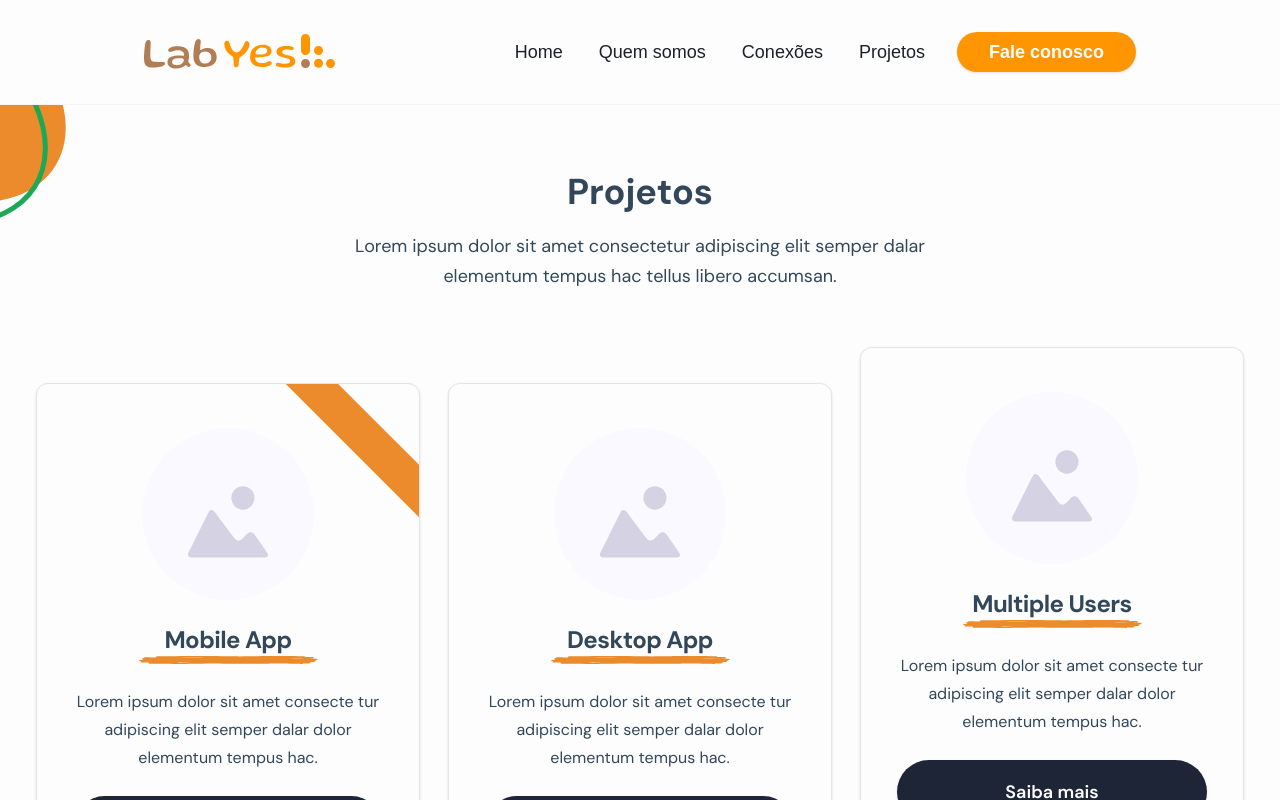
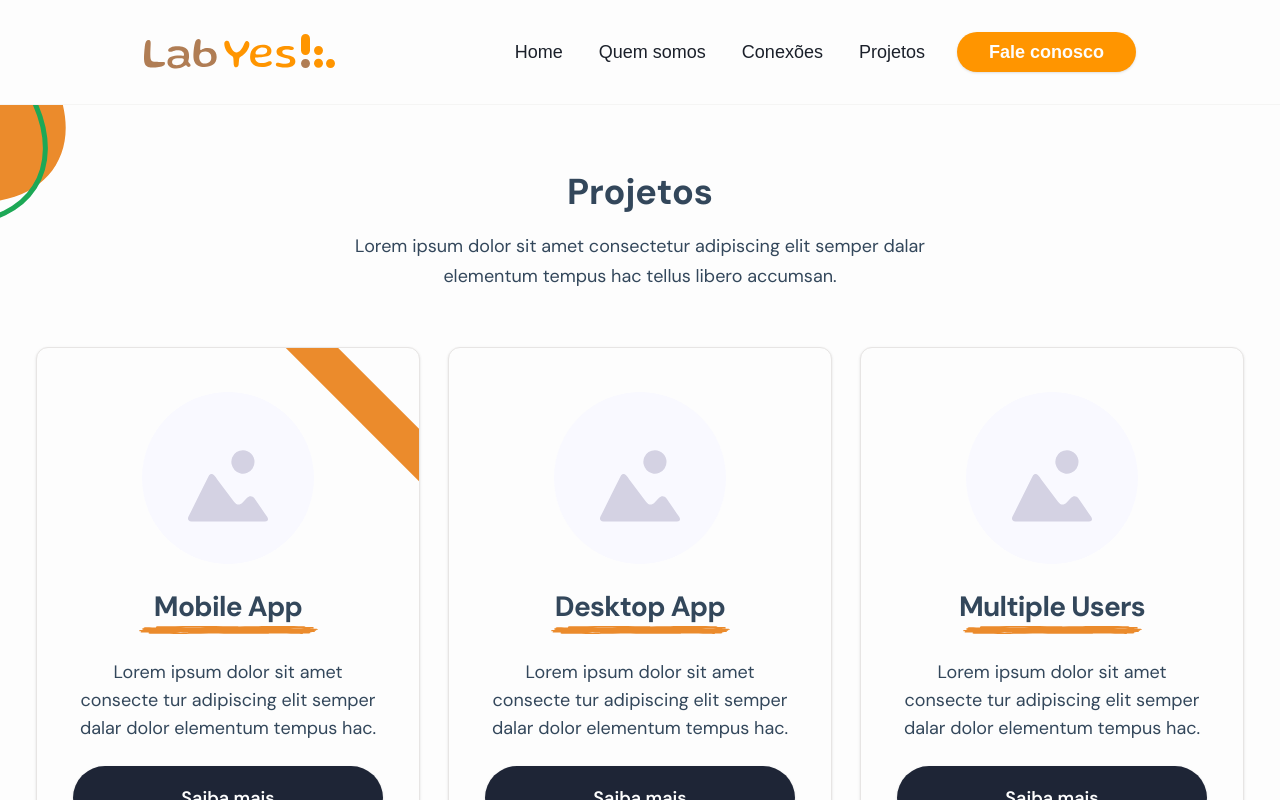
Before and after one commit to labyes24/LABYES-LP, a Next.js app: page /projetos in a window 1280 px wide. Shown: the top 800 px of the page. Built offline with nearby package versions, Linux system fonts and the light colour scheme.

Commit message:
style: adjusted project card   styles for desktop
Refs: 868c8kb3d

```diff
--- a/src/components/project-card.tsx
+++ b/src/components/project-card.tsx
@@ -30,7 +30,7 @@ export function ProjectCard({
     const imageUrl = image ?? PlaceholderImage.src
 
     return (
-        <Card className="relative mb-6 flex max-w-96 flex-col items-center p-3 text-ly-dark-azure-600 last:mb-24">
+        <Card className="relative mb-6 flex max-w-96 flex-col items-center p-3 text-ly-dark-azure-600">
             {finished ? (
                 <img
                     src={Ribbon.src}
@@ -42,12 +42,12 @@ export function ProjectCard({
             <img src={imageUrl} alt={title} className="mt-8 size-['172px']" />
 
             <CardHeader>
-                <CardTitle className="flex flex-col items-center text-2xl font-bold">
+                <CardTitle className="flex flex-col items-center text-2xl font-bold lg:text-[28px]/[38px]">
                     <span>{title}</span>
                     <img src={Underline.src} alt="" />
                 </CardTitle>
             </CardHeader>
-            <CardContent className="text-center leading-7">
+            <CardContent className="text-center leading-7 lg:text-lg">
                 <p>{description}</p>
             </CardContent>
             <CardFooter className="w-full">
```
